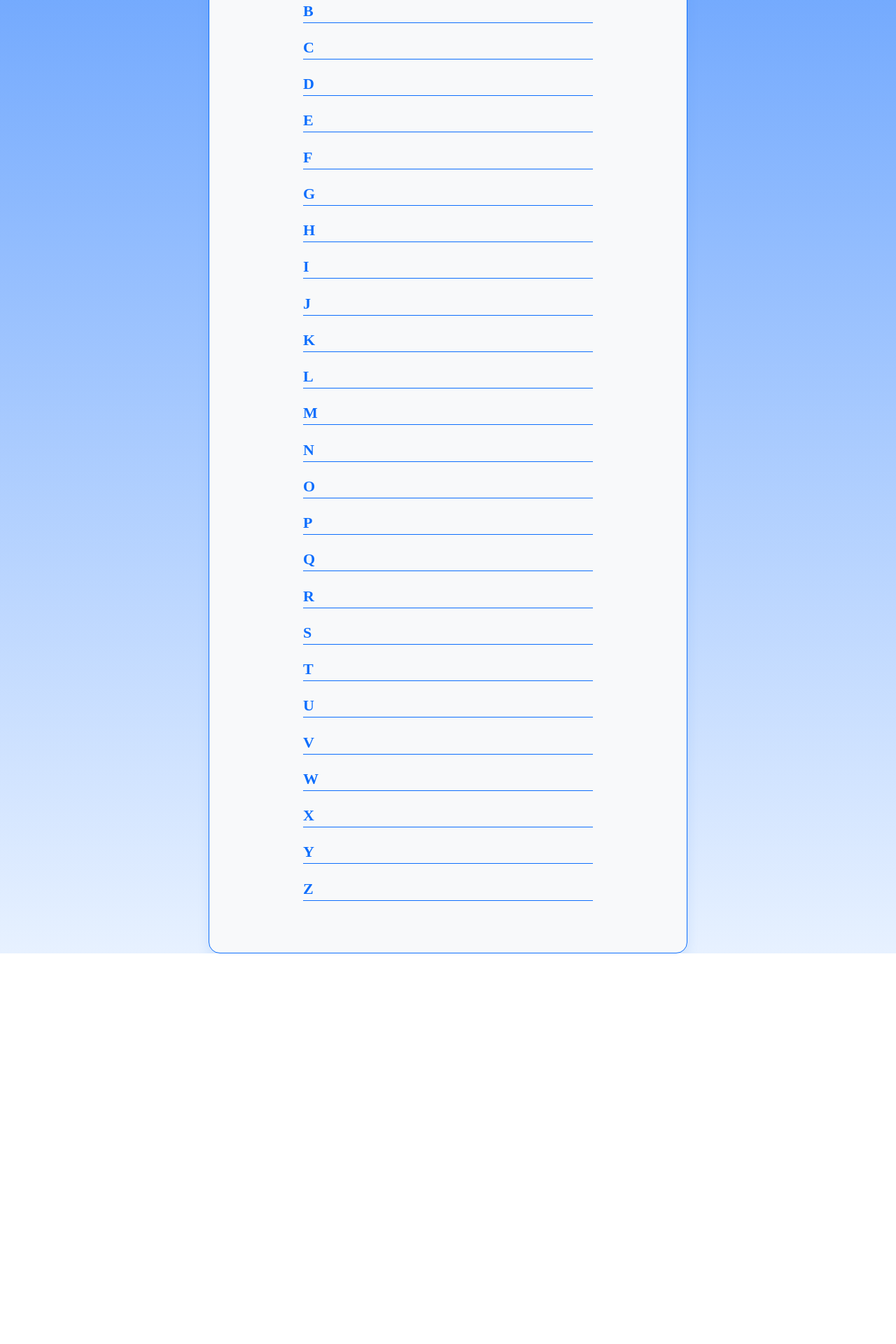
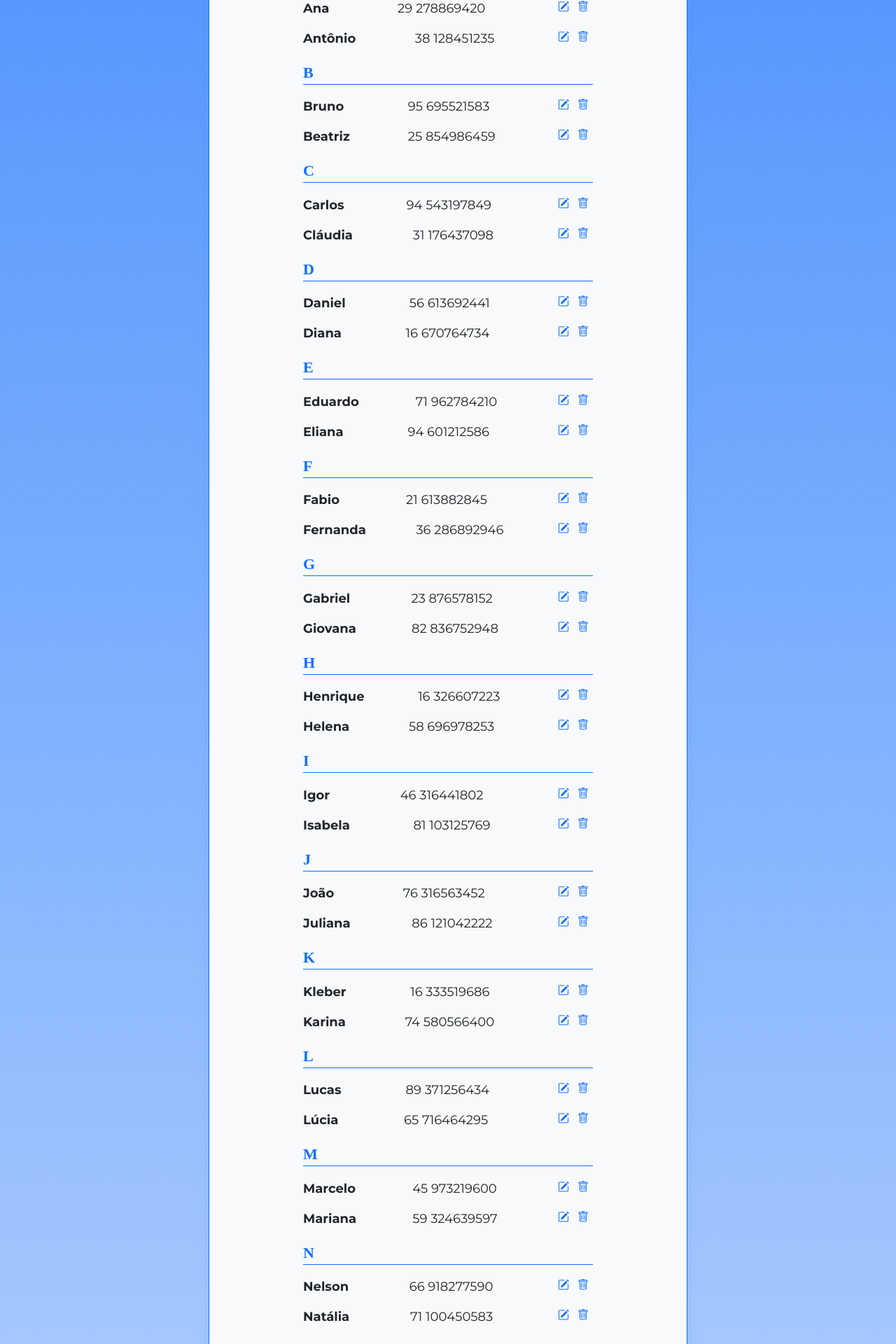
Before and after one commit to Camilay3/ListaContatos, an Angular app: page / in a window 1280 px wide. Shown: the part 660-2580 px from the top of the page at 70% size. Before the commit the page ends 2022 px from the top, so only its background shows below. Built offline with nearby package versions, Linux system fonts and the light colour scheme; a web font is replaced by a local one.

Commit message:
Contatos
Criação do componente contatos e exibição dos contatos em json

```diff
--- /dev/null
+++ b/src/app/Componentes/contato/contato.component.css
@@ -0,0 +1,23 @@
+.contato ul {
+    padding: 0;
+    display: flex;
+    align-items: center;
+    justify-content: space-between;
+    flex-wrap: wrap;
+}
+
+.contato ul li {
+    list-style: none;
+    color: #212529;
+    font-family: 'Montserrat';
+    font-size: 18px;
+    font-style: normal;
+    font-weight: 400;
+    line-height: 150%;
+}
+
+.contato ul li button {
+    background-color: transparent;
+    border: none;
+    cursor: pointer;
+}
--- /dev/null
+++ b/src/app/Componentes/contato/contato.component.html
@@ -0,0 +1,14 @@
+<section class="contato">
+    <ul>
+        <li><strong>{{ nome }}</strong></li>
+        <li>{{ telefone }}</li>
+        <li>
+            <button>
+                <img src="/assets/pencil-square.png">
+            </button>
+            <button>
+                <img src="/assets/trash.png">
+            </button>
+        </li>
+    </ul>
+</section>
--- /dev/null
+++ b/src/app/agenda.json
@@ -0,0 +1,55 @@
+[
+    {"id": 1, "nome": "Ana", "telefone": "29 278869420"},
+    {"id": 2, "nome": "Antônio", "telefone": "38 128451235"},
+    {"id": 2, "nome": "Ágata", "telefone": "38 128451235"},
+    {"id": 3, "nome": "Bruno", "telefone": "95 695521583"},
+    {"id": 4, "nome": "Beatriz", "telefone": "25 854986459"},
+    {"id": 5, "nome": "Carlos", "telefone": "94 543197849"},
+    {"id": 6, "nome": "Cláudia", "telefone": "31 176437098"},
+    {"id": 7, "nome": "Daniel", "telefone": "56 613692441"},
+    {"id": 8, "nome": "Diana", "telefone": "16 670764734"},
+    {"id": 9, "nome": "Eduardo", "telefone": "71 962784210"},
+    {"id": 10, "nome": "Eliana", "telefone": "94 601212586"},
+    {"id": 11, "nome": "Fabio", "telefone": "21 613882845"},
+    {"id": 12, "nome": "Fernanda", "telefone": "36 286892946"},
+    {"id": 13, "nome": "Gabriel", "telefone": "23 876578152"},
+    {"id": 14, "nome": "Giovana", "telefone": "82 836752948"},
+    {"id": 15, "nome": "Henrique", "telefone": "16 326607223"},
+    {"id": 16, "nome": "Helena", "telefone": "58 696978253"},
+    {"id": 17, "nome": "Igor", "telefone": "46 316441802"},
+    {"id": 18, "nome": "Isabela", "telefone": "81 103125769"},
+    {"id": 19, "nome": "João", "telefone": "76 316563452"},
+    {"id": 20, "nome": "Juliana", "telefone": "86 121042222"},
+    {"id": 21, "nome": "Kleber", "telefone": "16 333519686"},
+    {"id": 22, "nome": "Karina", "telefone": "74 580566400"},
+    {"id": 23, "nome": "Lucas", "telefone": "89 371256434"},
+    {"id": 24, "nome": "Lúcia", "telefone": "65 716464295"},
+    {"id": 25, "nome": "Marcelo", "telefone": "45 973219600"},
+    {"id": 26, "nome": "Mariana", "telefone": "59 324639597"},
+    {"id": 27, "nome": "Nelson", "telefone": "66 918277590"},
+    {"id": 28, "nome": "Natália", "telefone": "71 100450583"},
+    {"id": 29, "nome": "Otávio", "telefone": "77 329849513"},
+    {"id": 30, "nome": "Olívia", "telefone": "46 588271840"},
+    {"id": 31, "nome": "Paulo", "telefone": "88 337812653"},
+    {"id": 32, "nome": "Patrícia", "telefone": "82 634070502"},
+    {"id": 33, "nome": "Quirino", "telefone": "34 377667996"},
+    {"id": 34, "nome": "Queila", "telefone": "58 710806340"},
+    {"id": 35, "nome": "Rafael", "telefone": "52 794950878"},
+    {"id": 36, "nome": "Renata", "telefone": "48 881351523"},
+    {"id": 37, "nome": "Sérgio", "telefone": "36 725382335"},
+    {"id": 38, "nome": "Sandra", "telefone": "46 945695132"},
+    {"id": 39, "nome": "Thiago", "telefone": "79 860343483"},
+    {"id": 40, "nome": "Tatiana", "telefone": "92 391918653"},
+    {"id": 41, "nome": "Ubiratan", "telefone": "22 111691083"},
+    {"id": 42, "nome": "Úrsula", "telefone": "92 702488980"},
+    {"id": 43, "nome": "Vitor", "telefone": "40 769490767"},
+    {"id": 44, "nome": "Vanessa", "telefone": "37 290073018"},
+    {"id": 45, "nome": "Wagner", "telefone": "29 707593374"},
+    {"id": 46, "nome": "Wanessa", "telefone": "34 726018755"},
+    {"id": 47, "nome": "Xavier", "telefone": "95 778422977"},
+    {"id": 48, "nome": "Xênia", "telefone": "96 248413886"},
+    {"id": 49, "nome": "Yuri", "telefone": "65 419637955"},
+    {"id": 50, "nome": "Yasmin", "telefone": "69 433926906"},
+    {"id": 51, "nome": "Zacarias", "telefone": "23 296915638"},
+    {"id": 52, "nome": "Zuleica", "telefone": "30 674550130"}
+]
--- a/src/app/app.component.html
+++ b/src/app/app.component.html
@@ -3,5 +3,9 @@
 
   @for (letra of alfabeto; track letra){
     <app-separador>{{letra}}</app-separador>
+
+    @for (contato of filtrarContatosPorLetraInicial(letra); track contato.id) {
+      <app-contato [nome]="contato.nome" [telefone]="contato.telefone"></app-contato>
+    }
   }
 </app-container>
--- a/src/app/app.component.ts
+++ b/src/app/app.component.ts
@@ -4,6 +4,15 @@
 import { ContainerComponent } from './Componentes/container/container.component';
 import { CabecalhoComponent } from './Componentes/cabecalho/cabecalho.component';
 import { SeparadorComponent } from './Componentes/separador/separador.component';
+import { ContatoComponent } from './Componentes/contato/contato.component';
+
+interface Contato {
+  id: number
+  nome: string
+  telefone: string
+}
+
+import agenda from './agenda.json';
 
 @Component({
   selector: 'app-root',
@@ -12,10 +21,20 @@
     CommonModule,
     RouterOutlet, ContainerComponent,
     CabecalhoComponent,
-    SeparadorComponent],
+    SeparadorComponent,
+    ContatoComponent
+  ],
   templateUrl: './app.component.html',
   styleUrl: './app.component.css'
 })
 export class AppComponent {
   alfabeto: string = 'abcdefghijklmnopqrstuvwxyz'
+  contatos: Contato[] = agenda;
+
+  filtrarContatosPorLetraInicial(letra: string) : Contato[] {
+
+    return this.contatos.filter( contato => {
+      return contato.nome.toLowerCase().startsWith(letra);
+    });
+  }
 }
--- a/tsconfig.json
+++ b/tsconfig.json
@@ -2,6 +2,7 @@
 {
   "compileOnSave": false,
   "compilerOptions": {
+    "resolveJsonModule": true,
     "outDir": "./dist/out-tsc",
     "forceConsistentCasingInFileNames": true,
     "strict": true,
```
Also changed, not shown: src/app/Componentes/contato/contato.component.ts (added, +14 -0 lines), 1 other file (tests, documents, lock files or other folders).
